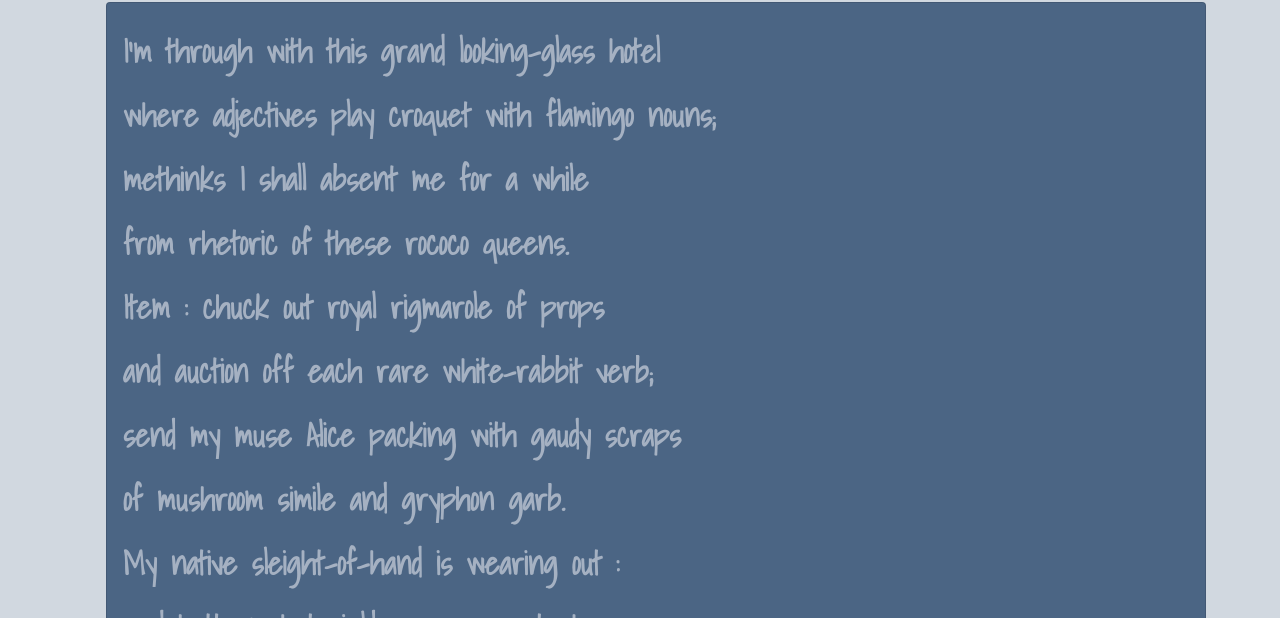
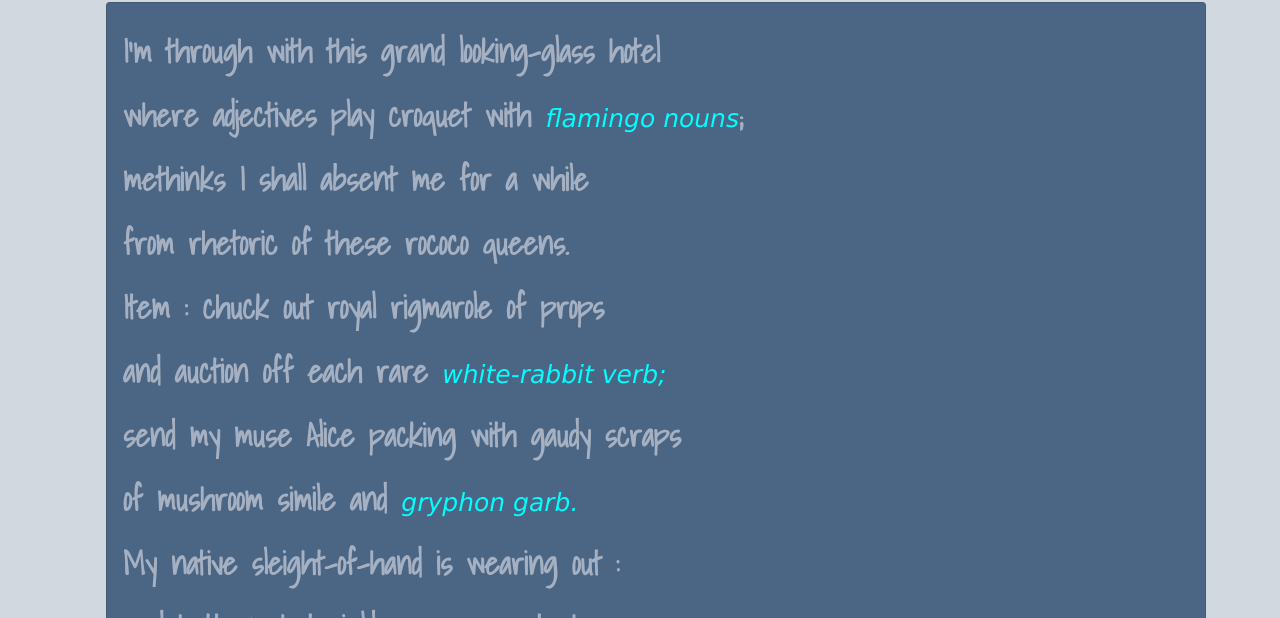
Before and after one commit to Turings-apple/learning-git-2, a plain HTML site: page index.html in a window 1280 px wide. Shown: the part 182-800 px from the top of the page. Drawn offline with nearby package versions, Linux system fonts and the light colour scheme; a web font is replaced by a local one.

Commit message:
Change span nouns

```diff
--- a/index.html
+++ b/index.html
@@ -19,13 +19,13 @@
                     <div class="card">
                         <div class="card-body">
                         <p>I'm through with this grand looking-glass hotel<br>
-                            where adjectives play croquet with flamingo nouns;<br>
+                            where adjectives play croquet with <span>flamingo nouns</span>;<br>
                             methinks I shall absent me for a while<br>
                             from rhetoric of these rococo queens.<br>
                             Item : chuck out royal rigmarole of props<br>
-                            and auction off each rare white-rabbit verb;<br>
+                            and auction off each rare <span>white-rabbit verb;</span><br>
                             send my muse Alice packing with gaudy scraps<br>
-                            of mushroom simile and gryphon garb.<br>
+                            of mushroom simile and <span>gryphon garb.</span><br>
 
                             My native sleight-of-hand is wearing out :<br>
                             mad hatter's hat yields no new metaphor,<br>
--- a/style.css
+++ b/style.css
@@ -39,3 +39,11 @@ h1 {
     background-color: #4b6584;
     color: #a5b1c2;
 }
+
+span {
+    font-family: Verdana;
+    font-size: 25px;
+    font-weight: 300;
+    color: cyan;
+    font-style: italic;
+}
```
